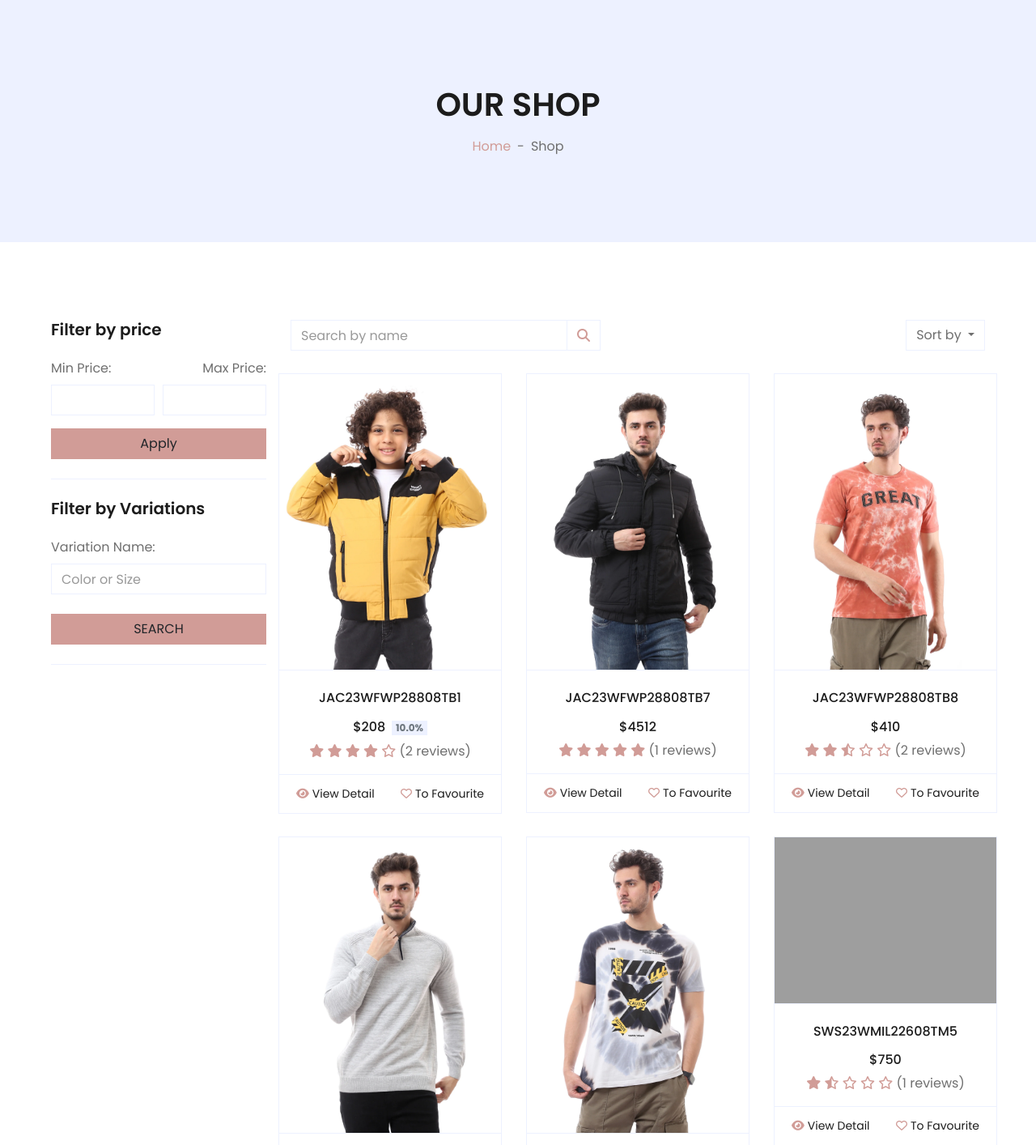
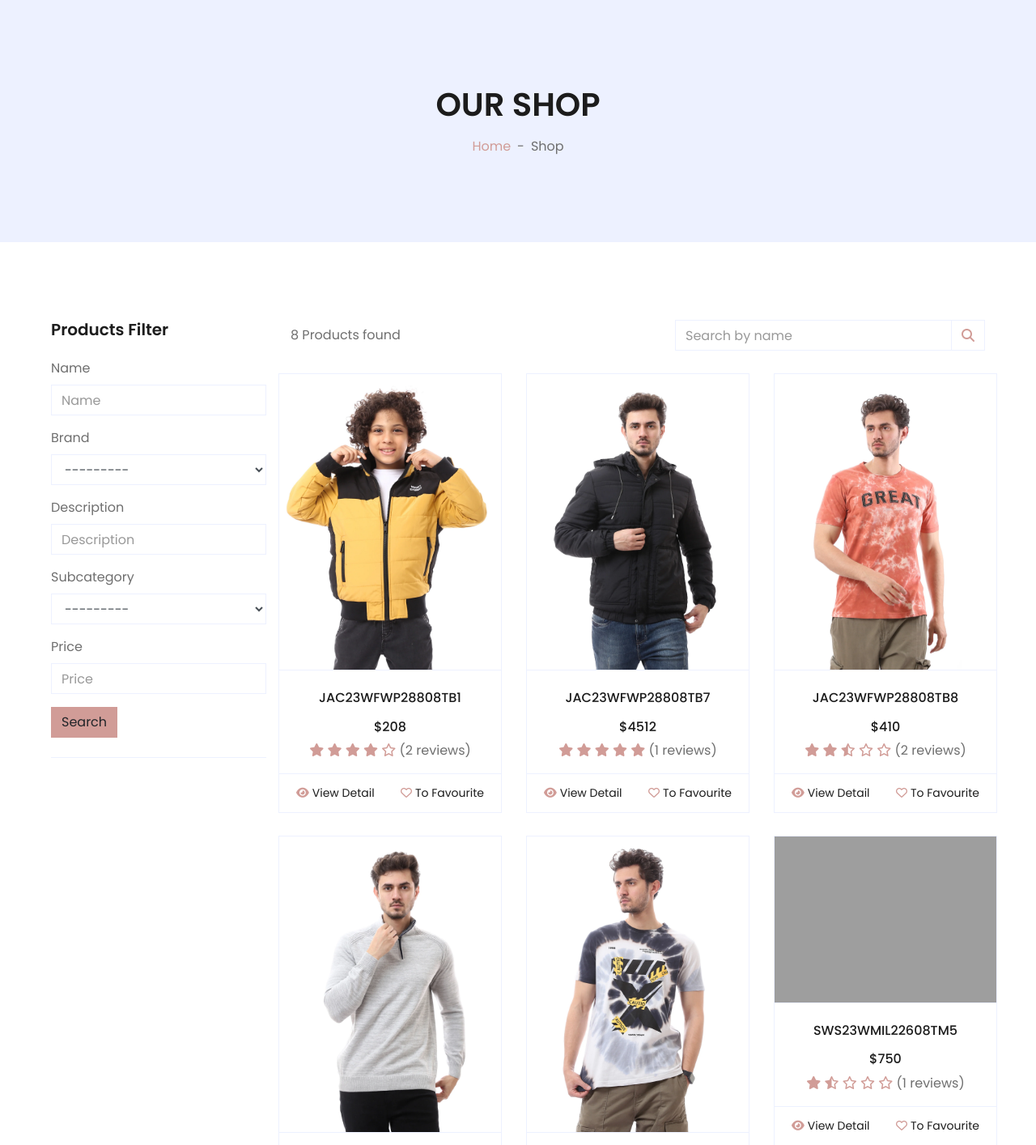
Before and after one commit to Mmy2000/advanced-ecommerce, a Django app: page /products/ in a window 1280 px wide. Shown: the part 234-1648 px from the top of the page at 81% size. Run offline with Django 4.2, Linux system fonts and the light colour scheme; data comes from the database, SQL or seed files in the repository; both versions use the stored data as it was before the commit; data that the repository does not hold is empty; parts of the project's set-up code (start-up, migrations or seed data) failed here and were passed over; some libraries are stand-ins or nearby versions; grey boxes are pictures that could not be loaded.

Commit message:
updating

```diff
--- a/accounts/favourite_context.py
+++ b/accounts/favourite_context.py
@@ -13,4 +13,4 @@ def counter(request):
             except Product.DoesNotExist:
                 product_count=0
 
-    return dict(product_count=product_count)
+    return dict(product_counter=product_count)
--- a/accounts/templates/profile/favourite.html
+++ b/accounts/templates/profile/favourite.html
@@ -19,7 +19,6 @@ Favourite
                         <h6 class="text-truncate mb-3">{{product}}</h6>
                         <div class="d-flex justify-content-center">
                             <h6>${{product.price}}</h6>
-                            <h6 class="text-muted ml-2"><del>${{product.price}}</del></h6>
 
                         </div>
                         <div class="rating-star">
--- a/products/admin.py
+++ b/products/admin.py
@@ -13,9 +13,9 @@ class SubCategoryAdmin(admin.ModelAdmin):
     list_display = ('name','category')
 
 class ProductAdmin(admin.ModelAdmin):
-    list_display = ('id' , 'name' , 'price' , 'avr_review' , 'count_review' , 'discount' , 'subcategory' , 'get_category' , 'PRDBrand' , 'stock','views' , 'created_at' , 'is_available')
+    list_display = ('id' , 'name' , 'price' , 'avr_review' , 'count_review' , 'subcategory' , 'get_category' , 'PRDBrand' , 'stock','views' , 'created_at' , 'is_available')
     list_editable = ('is_available',)
-    list_filter = ('price' , 'subcategory' , 'name','stock','PRDBrand' , 'discount' )
+    list_filter = ('price' , 'subcategory' , 'name','stock','PRDBrand')
     def get_category(self, obj):
         return obj.subcategory.category
 
@@ -38,5 +38,3 @@ admin.site.register(Subcategory , SubCategoryAdmin)
 admin.site.register(Brand)
 admin.site.register(ReviewRating , ReviewsAdmin)
 admin.site.register(ProductImages)
-admin.site.register(Variation,VariationAdmin)
-admin.site.register(Coupon)
--- a/products/models.py
+++ b/products/models.py
@@ -13,7 +13,6 @@ class Product(models.Model):
     image = models.ImageField(upload_to='product/')
     stock = models.IntegerField(default=1)
     price = models.IntegerField(default=0)
-    discount = models.FloatField(default=0)
     description = models.TextField(max_length=10000)
     created_at = models.DateTimeField( default=timezone.now)
     slug = models.SlugField(null=True,blank=True , unique=True)
@@ -36,8 +35,6 @@ class Product(models.Model):
         else :
             self.is_available = True
 
-        if self.discount > 0:
-            self.price = self.price - (self.price * self.discount / 100)
         super(Product,self).save(*args,**kwargs)
 
     def avr_review(self):
--- a/products/templates/products/product_list.html
+++ b/products/templates/products/product_list.html
@@ -1,4 +1,5 @@
 {% extends "base.html" %}
+{% load bootstrap4 %}
 {% load static %}
 {% block title %}
 {% if 'search' in request.path %}
@@ -34,35 +35,17 @@ Products
         <div class="col-lg-3 col-md-12">
             <!-- Price Start -->
             <div class="border-bottom mb-4 pb-4">
-                <h5 class="font-weight-semi-bold mb-4">Filter by price</h5>
-                <form method="GET" action="{% url 'filter_by_price'%}">
-                    <div class="form-row">
-                        <div class="form-group col-md-6">
-                            <label for="min_price">Min Price:</label>
-                            <input class="mr-2 form-control" type="text" name="min_price" value="">
-                        </div>
-                        <div class="form-group text-right col-md-6">
-                            <label for="max_price">Max Price:</label>
-                            <input class="mr-2 form-control" type="text" name="max_price" value="">
-                        </div>
-                    </div>
-                    <button class="btn btn-block btn-primary">Apply</button>
-                </form>
+                <h5 class="font-weight-semi-bold mb-4">Products Filter </h5>
+                <form >
+                        {% csrf_token %}
+                        {% bootstrap_form filter.form %}
+                        {% buttons %}
+                        <button type="submit" class="btn btn-primary">Search</button>
+                        {% endbuttons %}
+                    </form>
             </div>
             <!-- Price End -->
 
-            <!-- Color Start -->
-            <div class="border-bottom mb-4 pb-4">
-                <h5 class="font-weight-semi-bold mb-4">Filter by Variations</h5>
-                <form method="GET" action="{% url 'filter_by_variations'%}">
-                    <label for="variation_name">Variation Name:</label>
-                    <input placeholder="Color or Size" class="form-control" type="text" name="variation_name"
-                        value=""><br>
-
-                    <button class="btn btn-primary col-12 mx-auto" type="submit">SEARCH</button>
-                </form>
-            </div>
-            <!-- Color End -->
 
         </div>
         <!-- Shop Sidebar End -->
@@ -73,6 +56,7 @@ Products
             <div class="row pb-3">
                 <div class="col-12 pb-1">
                     <div class="d-flex align-items-center justify-content-between mb-4">
+                        <span class="mr-md-auto">{{product_count}} Products found </span>
                         <form id="formSearch" >
                             {% csrf_token %}
                             <div class="input-group">
@@ -84,23 +68,6 @@ Products
                                 </div>
                             </div>
                         </form>
-                        <div class="dropdown ml-4">
-                            <button class="btn border dropdown-toggle" type="button" id="triggerId"
-                                data-toggle="dropdown" aria-haspopup="true" aria-expanded="false">
-                                Sort by
-                            </button>
-                            <div class="dropdown-menu dropdown-menu-right" aria-labelledby="triggerId">
-                                <a class="dropdown-item" href="{% url 'product_list_orderd_by_created'%}">Latest</a>
-                                <a class="dropdown-item"
-                                    href="{% url 'product_list_orderd_by_papularty'%}">Popularity</a>
-                                <a class="dropdown-item" href="{% url 'product_list_orderd_by_rating'%}">Best
-                                    Rating</a>
-                                <a class="dropdown-item" href="{% url 'product_list_orderd_by_price'%}">Price,
-                                    low to high</a>
-                                <a class="dropdown-item" href="{% url 'product_list_orderd_by_price2'%}">Price,
-                                    high to low</a>
-                            </div>
-                        </div>
                     </div>
                 </div>
                 <div class="row "  id="rowData">
@@ -117,11 +84,7 @@ Products
                                 <h6 class="text-truncate mb-3">{{product}}</h6>
                                 <div class="d-flex justify-content-center">
                                     <h6>${{product.price}}</h6>
-                                    {% if product.discount == 0 %}
-                                    {% else %}
-                                    <h6 class="text-muted ml-2"><span
-                                            class="badge bg-secondary">{{product.discount}}%</span></h6>
-                                    {% endif %}
+
                                 </div>
                                 <div class="rating-star">
                                     <span>
--- a/products/urls.py
+++ b/products/urls.py
@@ -1,5 +1,5 @@
 from django.urls import path
-from . views import product_list  , product_detail , search , add_to_favourit , filter_by_price , filter_by_variations , category_list , submit_review , product_list_orderd_by_rating , product_list_orderd_by_papularty , product_list_orderd_by_price , product_list_orderd_by_created , product_list_orderd_by_price2 , search_result
+from . views import product_list  , product_detail , search , add_to_favourit , filter_by_price , filter_by_variations , category_list , submit_review , search_result
 from . import api_view
 urlpatterns = [
     path('', product_list ,name = 'product_list'),
@@ -14,11 +14,7 @@ urlpatterns = [
     path('filter_by_price/',filter_by_price ,name='filter_by_price'),
     path('filter_by_variations/',filter_by_variations ,name='filter_by_variations'),
     path('submit_review/<int:product_id>/',submit_review ,name='submit_review'),
-    path('orderd_by_rating/',product_list_orderd_by_rating,name='product_list_orderd_by_rating'),
-    path('orderd_by_created/',product_list_orderd_by_created , name='product_list_orderd_by_created'),
-    path('orderd_by_popularty/',product_list_orderd_by_papularty , name='product_list_orderd_by_papularty'),
-    path('orderd_by_price/',product_list_orderd_by_price , name='product_list_orderd_by_price'),
-    path('orderd_by_highest price/',product_list_orderd_by_price2 , name='product_list_orderd_by_price2'),
+
     #api
     path('api/list' , api_view.product_list, name='products_api_list'),
     path('api/list/variation' , api_view.variations, name='variation'),
--- a/products/views.py
+++ b/products/views.py
@@ -8,46 +8,44 @@ from django.db.models import Count
 from .forms import ReviewForm
 from django.contrib import messages
 from orders.models import OrderProduct
+from .filters import ProductFilter
+
 
 # Create your views here.
 
-def product_list(request , subcategory_id=None , brand_slug=None , tag_slug=None):
+def product_list(request, subcategory_id=None, brand_slug=None, tag_slug=None):
     categories = None
     brands = None
     tags = None
-    if subcategory_id != None :
-        categories = get_object_or_404(Subcategory,id = subcategory_id)
-        products = Product.objects.filter(subcategory=categories  ,is_available=True)
-        paginator = Paginator(products,6)
-        page = request.GET.get('page')
-        paged_product = paginator.get_page(page)
-        product_count = products.count()
-    elif brand_slug != None:
-        brands = get_object_or_404(Brand,slug=brand_slug)
-        products = Product.objects.filter(PRDBrand=brands ,is_available=True )
-        paginator = Paginator(products,6)
-        page = request.GET.get('page')
-        paged_product = paginator.get_page(page)
-        product_count = products.count()
-    elif tag_slug != None:
-        tags = get_object_or_404(Tag , slug = tag_slug)
-        products = Product.objects.filter(tags = tags , is_available = True)
-        paginator = Paginator(products,6)
-        page = request.GET.get('page')
-        paged_product = paginator.get_page(page)
-        product_count = products.count()
-    else :
+
+    if subcategory_id is not None:
+        categories = get_object_or_404(Subcategory, id=subcategory_id)
+        products = Product.objects.filter(subcategory=categories, is_available=True)
+    elif brand_slug is not None:
+        brands = get_object_or_404(Brand, slug=brand_slug)
+        products = Product.objects.filter(PRDBrand=brands, is_available=True)
+    elif tag_slug is not None:
+        tags = get_object_or_404(Tag, slug=tag_slug)
+        products = Product.objects.filter(tags=tags, is_available=True)
+    else:
         products = Product.objects.filter(is_available=True)
-        paginator = Paginator(products,6)
-        page = request.GET.get('page')
-        paged_product = paginator.get_page(page)
-        product_count = products.count()
 
+    # Apply the filter
+    product_filter = ProductFilter(request.GET, queryset=products)
+    filtered_products = product_filter.qs
 
-    context={
-        'products':paged_product,
+    # Pagination
+    paginator = Paginator(filtered_products, 6)
+    page = request.GET.get('page')
+    paged_product = paginator.get_page(page)
+    product_count = filtered_products.count()
+
+    context = {
+        'products': paged_product,
+        'filter': product_filter,  # Pass the filter to the context
+        'product_count': product_count,
     }
-    return render(request , 'products/product_list.html' , context )
+    return render(request, 'products/product_list.html', context)
 
 def product_detail(request ,subcategory_id,product_slug):
     try:
@@ -216,43 +214,3 @@ def submit_review(request , product_id):
                 data.save()
                 messages.success(request,'Thank You , Your Review has been submitted.')
                 return redirect(url)
-
-
-def product_list_orderd_by_rating(request):
-    products = Product.objects.all().order_by('reviewrating')
-    paginator = Paginator(products,6)
-    page = request.GET.get('page')
-    paged_product = paginator.get_page(page)
-    context = {'products': paged_product,}
-    return render(request, 'products/product_list.html', context)
-
-def product_list_orderd_by_created(request):
-    products = Product.objects.all().order_by('-created_at')
-    paginator = Paginator(products,6)
-    page = request.GET.get('page')
-    paged_product = paginator.get_page(page)
-    context =  {'products': paged_product,}
-    return render(request , 'products/product_list.html' , context)
-def product_list_orderd_by_papularty(request):
-    products = Product.objects.all().order_by('-views')
-    paginator = Paginator(products,6)
-    page = request.GET.get('page')
-    paged_product = paginator.get_page(page)
-    context =  {'products': paged_product,}
-    return render(request , 'products/product_list.html' , context)
-
-def product_list_orderd_by_price(request):
-    products = Product.objects.all().order_by('price')
-    paginator = Paginator(products,6)
-    page = request.GET.get('page')
-    paged_product = paginator.get_page(page)
-    context =  {'products': paged_product,}
-    return render(request , 'products/product_list.html' , context)
-
-def product_list_orderd_by_price2(request):
-    products = Product.objects.all().order_by('-price')
-    paginator = Paginator(products,6)
-    page = request.GET.get('page')
-    paged_product = paginator.get_page(page)
-    context =  {'products': paged_product,}
-    return render(request , 'products/product_list.html' , context)
--- a/project/settings.py
+++ b/project/settings.py
@@ -48,6 +48,7 @@ INSTALLED_APPS = [
     "django_bootstrap5",
     'django_filters',
     'django_seed',
+    "bootstrap4",
     #api
     'rest_framework',
     "rest_framework.authtoken",
--- a/settings/templates/home.html
+++ b/settings/templates/home.html
@@ -106,7 +106,6 @@ Home
                     <h6 class="text-truncate mb-3">{{product}}</h6>
                     <div class="d-flex justify-content-center">
                         <h6>${{product.price}}</h6>
-                        <h6 class="text-muted ml-2"><del>${{product.price}}</del></h6>
                     </div>
                     <div class="rating-star">
                                 <span>
@@ -187,7 +186,6 @@ Home
                     <h6 class="text-truncate mb-3">{{product}}</h6>
                     <div class="d-flex justify-content-center">
                         <h6>${{product.price}}</h6>
-                        <h6 class="text-muted ml-2"><del>${{product.price}}</del></h6>
                     </div>
                     <div class="rating-star">
                                 <span>
--- a/templates/base.html
+++ b/templates/base.html
@@ -93,7 +93,7 @@
             <div class="col-lg-3 col-6 text-right">
                 <a href="{% url 'favourite'%}" class="btn border">
                     <i class="fas fa-heart text-primary"></i>
-                    <span class="badge">{{product_count}}</span>
+                    <span class="badge">{{product_counter}}</span>
                 </a>
                 <a href="{% url 'cart'%}" class="btn border">
                     <i class="fas fa-shopping-cart text-primary"></i>
```
Also changed, not shown: accounts/admin.py (+6 -2 lines), orders/templates/payment.html (+1 -8 lines), products/filters.py (added, +7 -0 lines), db.sqlite3, products/migrations/0022_remove_product_discount.py (added).
